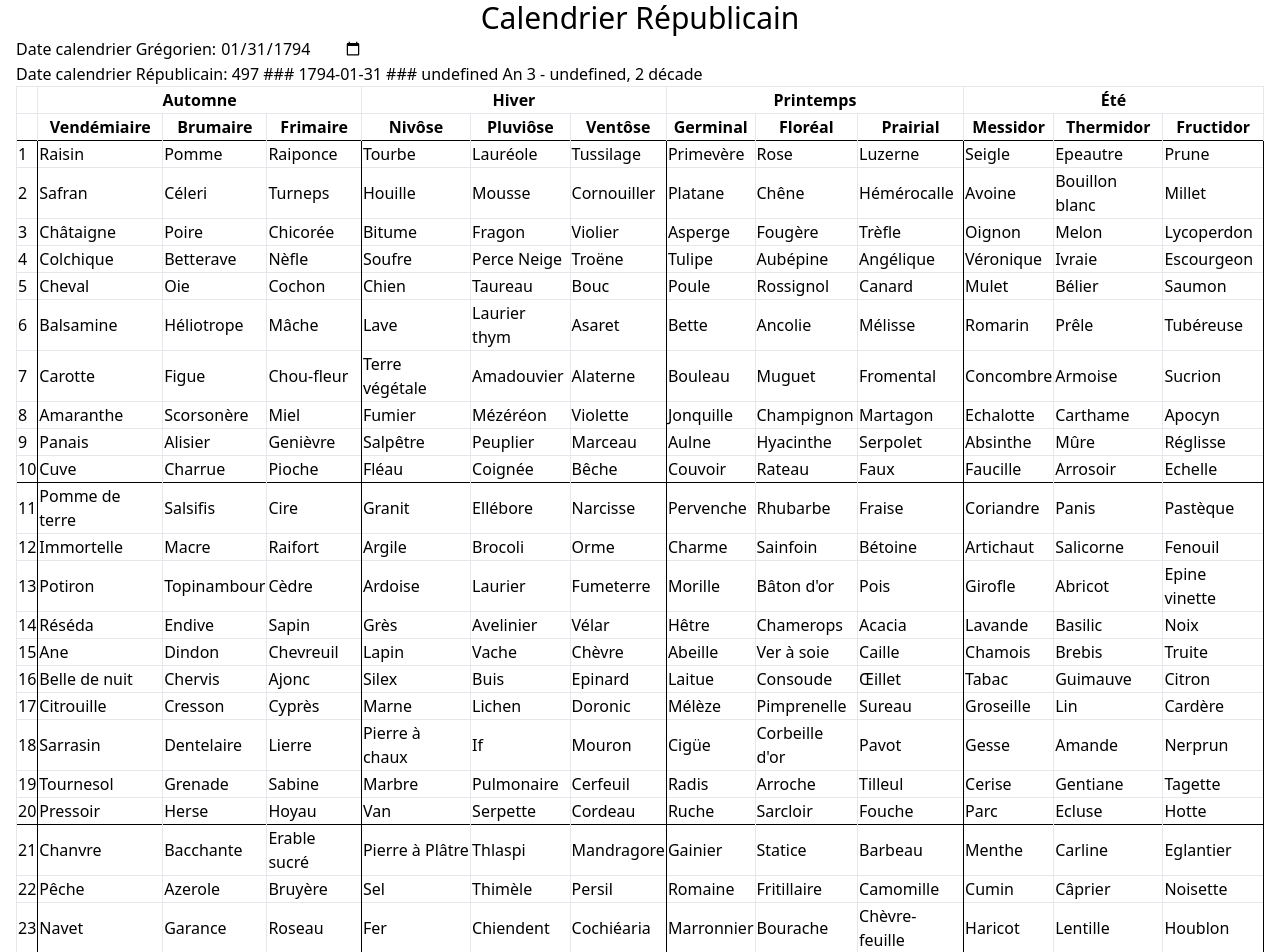
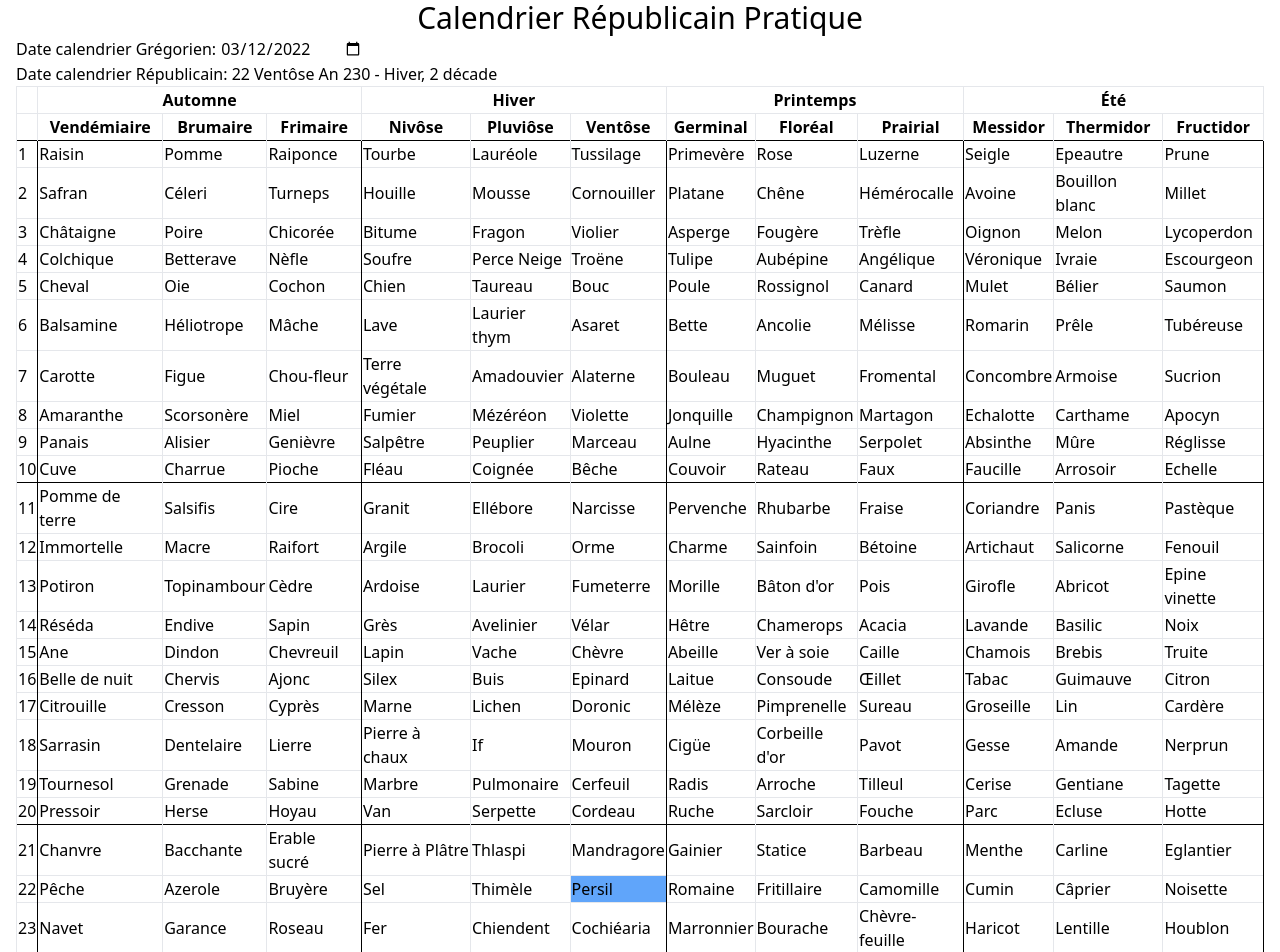
Before and after one commit to Edweis/calrep, a Svelte app: page / in a window 1280 px wide. Shown: the top 952 px of the page. Built offline with nearby package versions, Linux system fonts and the light colour scheme.

Commit message:
fucntional

```diff
--- a/package.json
+++ b/package.json
@@ -38,6 +38,7 @@
   },
   "dependencies": {
     "dayjs": "^1.10.8",
+    "lodash": "^4.17.21",
     "sirv-cli": "^2.0.0"
   }
 }
--- a/src/App.svelte
+++ b/src/App.svelte
@@ -4,63 +4,40 @@
 	import feasts from "./data/feasts.json";
 	import months from "./data/months.json";
 	import saints from "./data/saints.json";
-	let [date, time] = ["1794-01-31", "03:54:04.228Z"]; //new Date().toISOString().split("T");
+	import { toRep } from "./compute";
+	const DEF_TIME = "T00:00:00.001Z";
+	let [date, time] = new Date().toISOString().split("T");
 	export const days = new Array(10).fill(null).map((_, i) => i + 1);
 	export const decades = new Array(3).fill(null).map((_, i) => i);
-	const repOrigin = dayjs("1792-09-22");
-	function toRep(d: string) {
-		return dayjs(d).diff(repOrigin, "days") + 1;
-	}
-	$: repDayNb = toRep(date); // Number of day since the begining of the Republican year
-	$: isFiest = repDayNb > 360;
-	$: repCount = {
-		start: repDayNb,
-		day: repDayNb % 30 || 30,
-		decade: ((repDayNb % 30) - ((repDayNb % 30) % 10)) / 10,
-		month: (repDayNb - (repDayNb % 30)) / 30,
-		season: (repDayNb - (repDayNb % 90)) / 90,
-		year: dayjs(date).get("year") - 1791,
-	};
+	$: year = dayjs(date + DEF_TIME).get("year");
+	$: rep = toRep(date); // Number of day since the begining of the Republican year
+	$: formated = rep.format();
+	$: console.log(formated);
 	function setRep(e: any) {
 		const repDayNb = e.target.id.split("-")[1];
-		const thisYearOrigin = repOrigin.set("year", dayjs(date).get("year"));
-		const isBeforeOrigin = dayjs(date).isBefore(thisYearOrigin);
-		const year = dayjs(date).get("year") + (isBeforeOrigin ? 1 : 0);
-		console.log({
-			thisYearOrigin,
-			date,
-			repOrigin,
-			repDayNb,
-			isBeforeOrigin,
-			year,
-		});
-		date = repOrigin
-			.set("year", dayjs(date).get("year"))
-			.add(repDayNb, "days")
+		date = dayjs(year + "-09-22" + DEF_TIME)
+			.add(repDayNb - 1, "days")
 			.toISOString()
 			.split("T")[0];
+		console.log("Setting date", repDayNb, { date });
 	}
 	function dayCount(day: number, decade: number, monthIndex: number) {
 		return monthIndex * 30 + 10 * decade + day;
 	}
 </script>
 
-<main class=" mx-auto px-4">
-	<h1 class="text-3xl text-center">Calendrier Républicain</h1>
+<main class="mx-auto px-4">
+	<h1 class="text-3xl text-center">Calendrier Républicain Pratique</h1>
 	<div>
 		<label for="date-greg">Date calendrier Grégorien: </label>
 		<input type="date" id="date-greg" bind:value={date} />
 	</div>
 	<div>
 		<label for="date-rep">Date calendrier Républicain: </label>
-		{repDayNb} ###
-		{date} ###
-		{isFiest ? "" : repCount.day}
-		{isFiest ? "" : months[repCount.month]}
-		{isFiest ? feasts[repDayNb - 361] : ""}
-		An {repCount.year} -
-		{seasons[repCount.season]},
-		{repCount.decade + 1} décade
+		{formated.dayPart}
+		An {formated.year} -
+		{formated.season},
+		{formated.decade} décade
 	</div>
 	<table class="w-full table-auto">
 		<thead>
@@ -88,7 +65,7 @@
 								on:click={setRep}
 								class="border-r
 									{!((mi % 3) - 2) ? 'border-r-black' : ''}
-									{dayCount(d, de, mi) === repCount.start ? 'bg-blue-400' : ''}
+									{dayCount(d, de, mi) === formated.dayNumber ? 'bg-blue-400' : ''}
 								"
 							>
 								{saints[dayCount(d, de, mi) - 1]}
@@ -112,7 +89,7 @@
 				{#each feasts as f, i}
 					<td
 						class="border
-						{360 + i + 1 === repCount.start ? 'bg-blue-400' : ''}"
+						{360 + i + 1 === formated.dayNumber ? 'bg-blue-400' : ''}"
 						id="day-{360 + i + 1}"
 						on:click={setRep}>{f}</td
 					>
--- a/src/compute.ts
+++ b/src/compute.ts
@@ -1,43 +1,56 @@
 import dayjs from "dayjs";
+import seasons from "./data/seasons.json";
+import feasts from "./data/feasts.json";
+import months from "./data/months.json";
+import saints from "./data/saints.json";
 
-export type RepDate = {
-  feast: false,
-  day: number, //1-30
-  month: number, //1-12
-  year: number,
-} | {
-  feast: true,
-  day: number,
-  year: number
+type Feast = { feast: true, day: number, year: number }
+type NonFeast = { feast: false, day: number, month: number, year: number }
+export type RepDateData = { toString: () => string } & (Feast | NonFeast)
+
+export class RepDate {
+  rep: RepDateData
+  constructor(rep: RepDateData) {
+    this.rep = rep
+  }
+  format() {
+    const { feast, day, year } = this.rep
+    const month = (this.rep as NonFeast).month
+    const dayPart = feast ? feasts[day - 1] : day + ' ' + months[month - 1]
+    const season = feast ? null : seasons[(month - month % 4) / 4]
+    const decade = feast ? null : (day - day % 10) / 10
+    const dayNumber = feast ? 360 + day : (month - 1) * 30 + day
+    return {
+      dayPart,
+      season,
+      decade,
+      dayNumber,
+      ...this.rep,
+    }
+  }
 }
 
-export const isLeapYear = (date: dayjs.Dayjs) => date.get('year') % 4 === 3
+export const isGregLeap = (y: number) => {
+  return y % 4 === 0 && y % 100 !== 0 || y % 400 === 0
+}
 export const getRepOrigin = (str: string) => {
   const date = dayjs(str + 'T00:00:00.001Z')
-  const year = date.get('year')
-  let origin = dayjs(year + '-09-22T00:00:00.001Z')
+  let year = date.get('year')
 
-  const isSame = date.isSame(origin)
-  const isBefore = date.isBefore(origin)
-  if (isSame && isLeapYear(origin)) return origin.subtract(1, 'year')
-  if (isBefore) origin = dayjs((year - 1) + '-09-22T00:00:00.001Z')
-  if (isLeapYear(origin)) origin = origin.add(1, 'day')
-  return origin
+  const toDate = (year: number) => dayjs(`${year}-09-22T00:00:00.001Z`)
+  let origin = toDate(year)
+  return date.isBefore(origin) ? toDate(year - 1) : toDate(year)
 }
 
-const show = (day: dayjs.Dayjs) => day.toISOString().split('T')[0]
 export const toRep = (str: string): RepDate => {
-
   const date = dayjs(str + 'T00:00:00.001Z');
   const origin = getRepOrigin(str);
   const year = origin.get('year') - 1791;
   const dayRep = date.diff(origin, 'day') + 1;
-  const isLeap = isLeapYear(origin)
 
-  console.log({ dayRep, isLeap, origin: show(origin), date: show(date) })
-  if (dayRep > 360) return { feast: true, day: dayRep - 360, year }
+  if (dayRep > 360) return new RepDate({ feast: true, day: dayRep - 360, year })
   const day = dayRep % 30 || 30;
   let month = 1 + (dayRep - (dayRep % 30)) / 30;
   if (month === 13) month = 12
-  return { feast: false, day, month, year }
+  return new RepDate({ feast: false, day, month, year })
 }
```
Also changed, not shown: results.txt (added), 2 other files (tests, documents, lock files or other folders).
